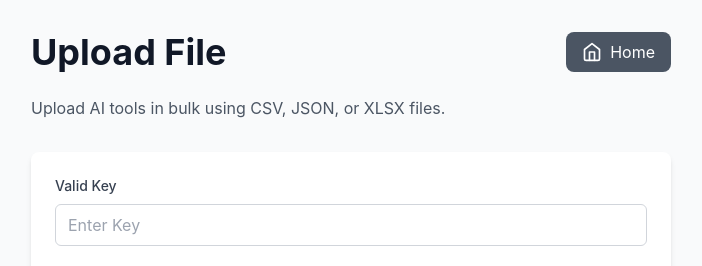
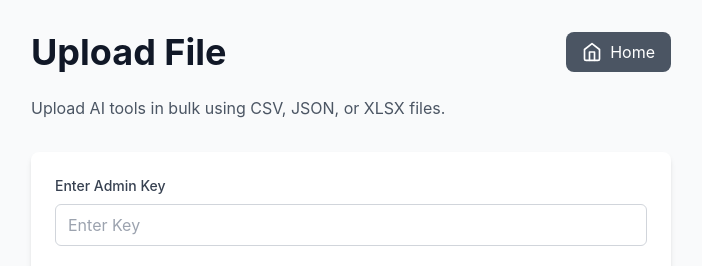
Before and after one commit to Shubhamcode70/All_AI, a React (Vite) app in the folder frontend/: page /admin in a window 1280 px wide. Shown: the top 266 px of the page, without its empty margins (289-991 px from the left). Built offline with nearby package versions, Linux system fonts and the light colour scheme.

Commit message:
key name

```diff
--- a/frontend/src/pages/Admin.jsx
+++ b/frontend/src/pages/Admin.jsx
@@ -108,7 +108,7 @@ const Admin = () => {
           <form onSubmit={handleSubmit} className="space-y-6">
             <div>
               <label htmlFor="admin-secret" className="block text-sm font-medium text-gray-700 dark:text-gray-300 mb-2">
-                Valid Key
+                Enter Admin Key
               </label>
               <input
                 id="admin-secret"
```
